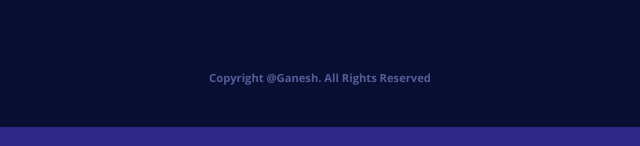
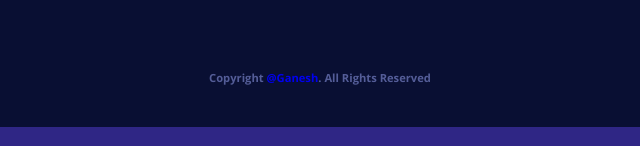
Before and after one commit to Ganeshdojo/CodeAlpha_Temperature_Converter, a plain HTML site: page index.html in a window 1280 px wide. Shown: the part 1403-1549 px from the top of the page, 320-960 px from the left. Drawn offline with nearby package versions, Linux system fonts and the light colour scheme.

Commit message:
Update index.html

```diff
--- a/index.html
+++ b/index.html
@@ -74,7 +74,7 @@
             <div id="result" class="result">
             </div>
         </form>
-        <span class="copyright">Copyright @Ganesh. All Rights Reserved</span>
+        <span class="copyright">Copyright <a href="https://github.com/Ganeshdojo">@Ganesh</a>. All Rights Reserved</span>
         <div class="btm_ln">i</div>
     </section>
 
```
